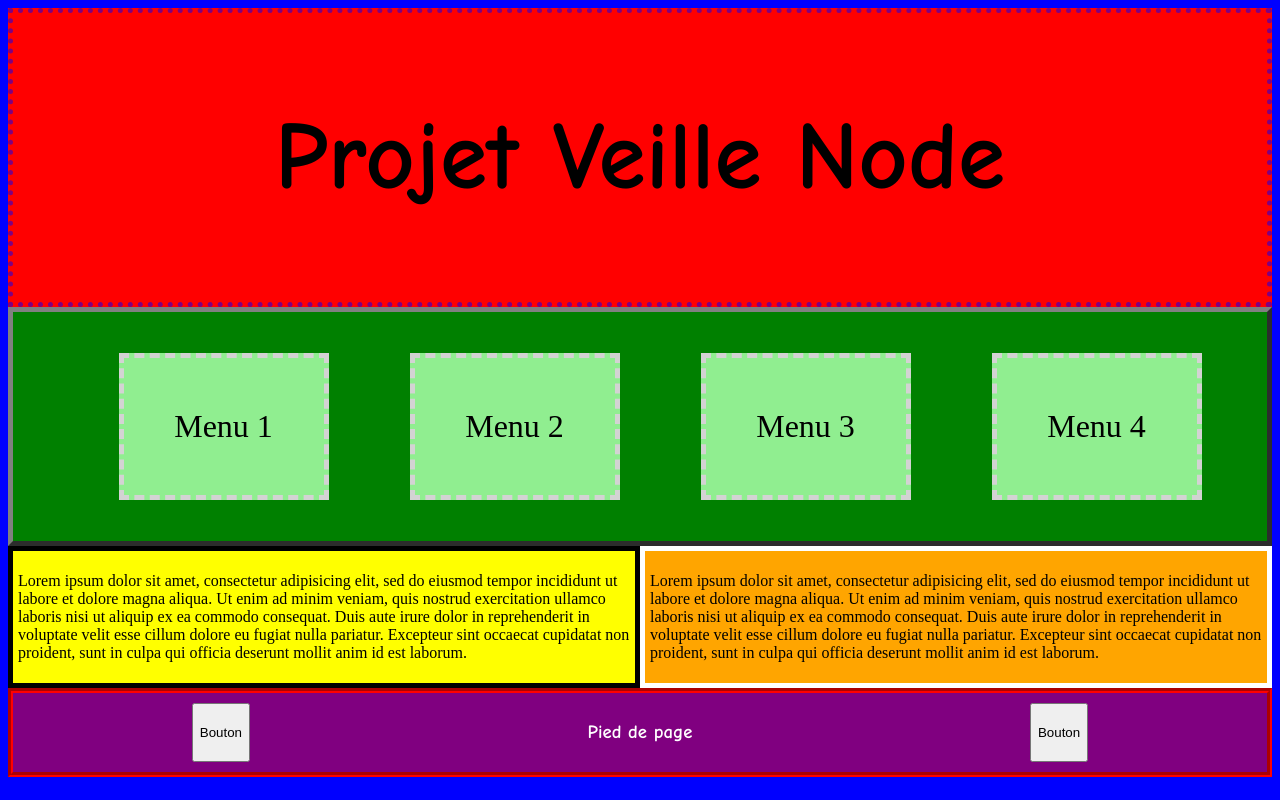
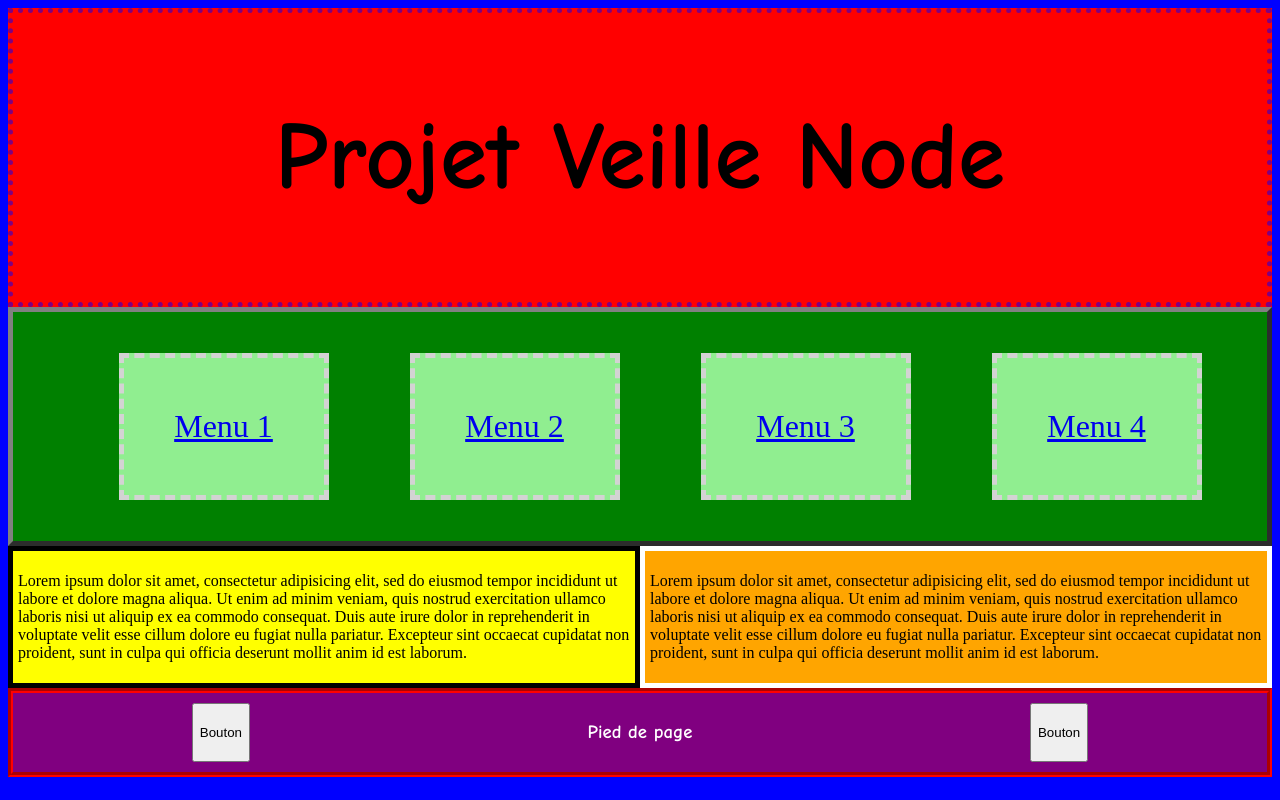
Before and after one commit to Pikogan/veille-node2, a plain HTML site: page index.html in a window 1280 px wide. Drawn offline with Linux system fonts and the light colour scheme.

Commit message:
Ajout de balises a dans le menu

```diff
--- a/index.html
+++ b/index.html
@@ -12,10 +12,10 @@
 
 	<nav>
 		<ul>
-			<li>Menu 1</li>
-			<li>Menu 2</li>
-			<li>Menu 3</li>
-			<li>Menu 4</li>
+			<li><a href="#">Menu 1</a></li>
+			<li><a href="#">Menu 2</a></li>
+			<li><a href="#">Menu 3</a></li>
+			<li><a href="#">Menu 4</a></li>
 		</ul>
 
 	</nav>
```
